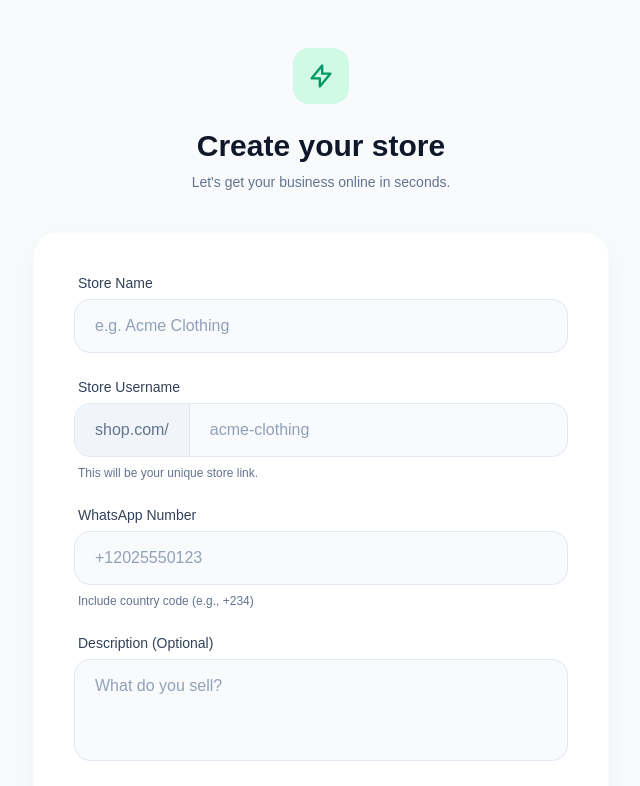
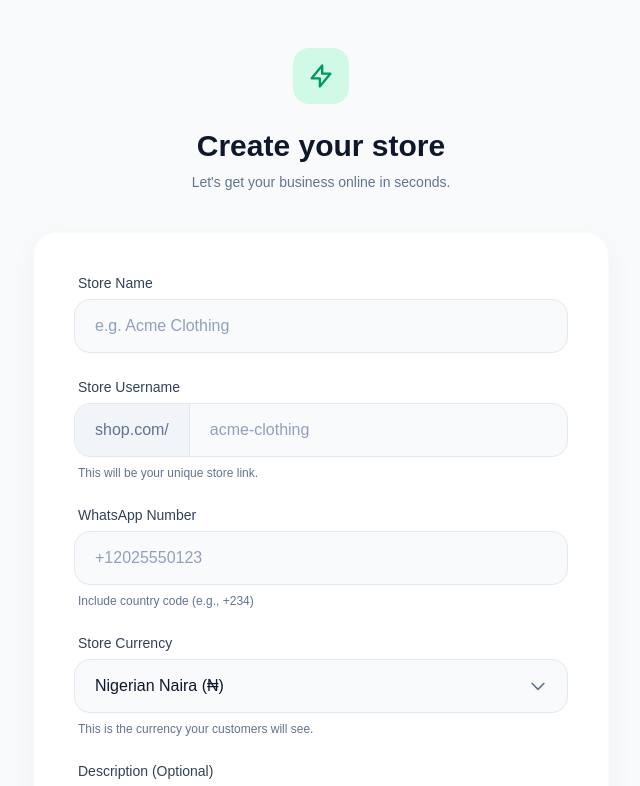
Before and after one commit to ennylearns/product-list, a Next.js app: page /dashboard/setup in a window 1280 px wide. Shown: the top 786 px of the page, without its empty margins (319-959 px from the left). Built offline with nearby package versions, Linux system fonts and the light colour scheme; no server answers.

Commit message:
feat: implement multi-currency support for stores with NGN and USD options

```diff
--- a/app/(protected-dashboard)/dashboard/page.tsx
+++ b/app/(protected-dashboard)/dashboard/page.tsx
@@ -85,6 +85,18 @@ export default async function DashboardPage() {
           </span>
           <div className="absolute inset-0 h-full w-0 bg-emerald-500 transition-all duration-300 ease-out group-hover:w-full z-0"></div>
         </Link>
+        <Link
+          href="/dashboard/settings"
+          className="group relative inline-flex items-center justify-center w-full sm:w-auto px-8 py-5 bg-amber-300 text-slate-900 font-bold uppercase tracking-widest overflow-hidden border-2 border-slate-900 shadow-[6px_6px_0px_0px_#0f172a] hover:shadow-[2px_2px_0px_0px_#0f172a] hover:translate-x-[4px] hover:translate-y-[4px] transition-all"
+        >
+          <span className="relative z-10 flex items-center gap-3">
+            Store Settings
+            <svg xmlns="http://www.w3.org/2000/svg" className="h-5 w-5 group-hover:rotate-90 transition-transform" fill="none" viewBox="0 0 24 24" stroke="currentColor" strokeWidth={3}>
+              <path strokeLinecap="round" strokeLinejoin="round" d="M10.325 4.317c.426-1.756 2.924-1.756 3.35 0a1.724 1.724 0 002.573 1.066c1.543-.94 3.31.826 2.37 2.37a1.724 1.724 0 001.065 2.572c1.756.426 1.756 2.924 0 3.35a1.724 1.724 0 00-1.066 2.573c.94 1.543-.826 3.31-2.37 2.37a1.724 1.724 0 00-2.572 1.065c-.426 1.756-2.924 1.756-3.35 0a1.724 1.724 0 00-2.573-1.066c-1.543.94-3.31-.826-2.37-2.37a1.724 1.724 0 00-1.065-2.572c-1.756-.426-1.756-2.924 0-3.35a1.724 1.724 0 001.066-2.573c-.94-1.543.826-3.31 2.37-2.37.996.608 2.296.07 2.572-1.065z" />
+              <path strokeLinecap="round" strokeLinejoin="round" d="M15 12a3 3 0 11-6 0 3 3 0 016 0z" />
+            </svg>
+          </span>
+        </Link>
         {stats.username && (
           <Link
             href={`/${stats.username}`}
--- a/app/(protected-dashboard)/dashboard/settings/page.tsx
+++ b/app/(protected-dashboard)/dashboard/settings/page.tsx
@@ -28,6 +28,7 @@ export default async function SettingsPage() {
         username: userStore.username,
         whatsappNumber: userStore.whatsappNumber,
         description: userStore.description,
+        currency: userStore.currency as "NGN" | "USD",
       }} />
     </div>
   );
--- a/app/dashboard/setup/page.tsx
+++ b/app/dashboard/setup/page.tsx
@@ -68,6 +68,26 @@ export default function SetupPage() {
           </div>
 
           <div className="sm:col-span-2">
+            <label className="block text-sm font-medium text-slate-700 mb-1.5 ml-1">Store Currency</label>
+            <div className="relative">
+              <select
+                name="currency"
+                required
+                className="w-full bg-slate-50 border border-slate-200 focus:border-emerald-500 focus:ring-4 focus:ring-emerald-500/10 rounded-2xl px-5 py-3.5 text-slate-900 outline-none transition-all appearance-none cursor-pointer"
+                defaultValue="NGN"
+              >
+                <option value="NGN">Nigerian Naira (₦)</option>
+                <option value="USD">US Dollar ($)</option>
+              </select>
+              <div className="pointer-events-none absolute inset-y-0 right-0 flex items-center px-5 text-slate-500">
+                <svg className="w-5 h-5" fill="none" stroke="currentColor" viewBox="0 0 24 24"><path strokeLinecap="round" strokeLinejoin="round" strokeWidth="2" d="M19 9l-7 7-7-7"></path></svg>
+              </div>
+            </div>
+            {state?.errors?.currency && <p className="text-red-500 text-xs mt-1.5 ml-1">{state.errors.currency[0]}</p>}
+            <p className="text-xs text-slate-500 mt-2 ml-1">This is the currency your customers will see.</p>
+          </div>
+
+          <div className="sm:col-span-2">
             <label className="block text-sm font-medium text-slate-700 mb-1.5 ml-1">Description (Optional)</label>
             <textarea
               name="description"
--- a/src/components/store-settings-form.tsx
+++ b/src/components/store-settings-form.tsx
@@ -1,11 +1,12 @@
 'use client';
 
-import { useActionState } from 'react';
+import { useActionState, useState } from 'react';
 import { updateStore } from '@/src/lib/actions/store';
 import { StoreInput } from '@/src/lib/validations/store';
 
 export function StoreSettingsForm({ initialData }: { initialData: StoreInput }) {
   const [state, action, pending] = useActionState(updateStore, undefined);
+  const [selectedCurrency, setSelectedCurrency] = useState(initialData.currency || 'NGN');
 
   return (
     <form action={action} className="bg-white p-8 rounded-3xl shadow-sm border border-slate-200 space-y-6 max-w-2xl">
@@ -77,6 +78,34 @@ export function StoreSettingsForm({ initialData }: { initialData: StoreInput })
         )}
       </div>
 
+      <div>
+        <label className="block text-sm font-medium text-slate-700 mb-1.5 ml-1">Store Currency</label>
+        <select
+          name="currency"
+          value={selectedCurrency}
+          onChange={(e) => setSelectedCurrency(e.target.value as 'NGN' | 'USD')}
+          className="w-full bg-slate-50 border border-slate-200 focus:border-emerald-500 focus:ring-4 focus:ring-emerald-500/10 rounded-2xl px-5 py-3 text-slate-900 outline-none transition-all appearance-none cursor-pointer"
+        >
+          <option value="NGN">Nigerian Naira (₦)</option>
+          <option value="USD">US Dollar ($)</option>
+        </select>
+        {state?.errors?.currency && (
+          <p className="text-red-500 text-xs mt-1.5 ml-1">{state.errors.currency[0]}</p>
+        )}
+
+        {selectedCurrency !== initialData.currency && (
+          <div className="mt-3 p-4 rounded-xl text-sm bg-amber-50 text-amber-800 border border-amber-200 shadow-sm flex items-start gap-3">
+            <svg xmlns="http://www.w3.org/2000/svg" className="h-5 w-5 text-amber-500 shrink-0 mt-0.5" viewBox="0 0 20 20" fill="currentColor">
+              <path fillRule="evenodd" d="M8.257 3.099c.765-1.36 2.722-1.36 3.486 0l5.58 9.92c.75 1.334-.213 2.98-1.742-2.98H4.42c-1.53 0-2.493-1.646-1.743-2.98l5.58-9.92zM11 13a1 1 0 11-2 0 1 1 0 012 0zm-1-8a1 1 0 00-1 1v3a1 1 0 002 0V6a1 1 0 00-1-1z" clipRule="evenodd" />
+            </svg>
+            <div>
+              <strong className="font-semibold block mb-1">Warning: No Automatic Conversion</strong>
+              Changing your store currency will NOT automatically convert your existing product prices. Your product prices will remain at their current numerical values but will be displayed in the new currency.
+            </div>
+          </div>
+        )}
+      </div>
+
       <div className="pt-2">
         <button
           disabled={pending}
--- a/src/db/schema.ts
+++ b/src/db/schema.ts
@@ -18,6 +18,7 @@ export const stores = pgTable('stores', {
   username: text('username').notNull().unique(),
   whatsappNumber: text('whatsappNumber').notNull(),
   description: text('description'),
+  currency: text('currency').notNull().default('NGN'),
   createdAt: timestamp('createdAt').notNull().defaultNow(),
   updatedAt: timestamp('updatedAt').notNull().defaultNow(),
 });
--- a/src/lib/actions/store.ts
+++ b/src/lib/actions/store.ts
@@ -19,6 +19,7 @@ export async function setupStore(prevState: any, formData: FormData) {
     username: formData.get('username') as string,
     whatsappNumber: formData.get('whatsappNumber') as string,
     description: formData.get('description') as string,
+    currency: formData.get('currency') as string,
   };
 
   const validatedFields = storeSchema.safeParse(rawData);
@@ -58,6 +59,7 @@ export async function setupStore(prevState: any, formData: FormData) {
       username: validatedFields.data.username,
       whatsappNumber: validatedFields.data.whatsappNumber,
       description: validatedFields.data.description || null,
+      currency: validatedFields.data.currency,
     });
   } catch (error) {
     console.error('Error creating store:', error);
@@ -78,6 +80,7 @@ export async function updateStore(prevState: any, formData: FormData) {
     username: formData.get('username') as string,
     whatsappNumber: formData.get('whatsappNumber') as string,
     description: formData.get('description') as string,
+    currency: formData.get('currency') as string,
   };
 
   const validatedFields = storeSchema.safeParse(rawData);
@@ -120,6 +123,7 @@ export async function updateStore(prevState: any, formData: FormData) {
         username: validatedFields.data.username,
         whatsappNumber: validatedFields.data.whatsappNumber,
         description: validatedFields.data.description || null,
+        currency: validatedFields.data.currency,
         updatedAt: new Date(),
       })
       .where(eq(stores.id, currentStore.id));
--- a/src/lib/core/seller-catalog.ts
+++ b/src/lib/core/seller-catalog.ts
@@ -9,7 +9,7 @@ import { del } from '@vercel/blob';
 export type ValidatedProductData = z.infer<typeof productSchema>;
 
 export class SellerCatalog {
-  constructor(public readonly storeId: number) {}
+  constructor(public readonly storeId: number, public readonly currency: string = 'NGN') {}
 
   static async fromSession(): Promise<SellerCatalog | null> {
     const session = await verifySession();
@@ -25,7 +25,7 @@ export class SellerCatalog {
       return null;
     }
 
-    return new SellerCatalog(currentStore.id);
+    return new SellerCatalog(currentStore.id, currentStore.currency);
   }
 
   async createProduct(data: ValidatedProductData) {
--- a/src/lib/validations/store.ts
+++ b/src/lib/validations/store.ts
@@ -11,6 +11,7 @@ export const storeSchema = z.object({
     .string()
     .regex(/^\+[1-9]\d{1,14}$/, 'WhatsApp number must be in valid international E.164 format (e.g., +234...)'),
   description: z.string().max(500, 'Description is too long').optional().nullable(),
+  currency: z.enum(['NGN', 'USD']).default('NGN'),
 });
 
 export type StoreInput = z.infer<typeof storeSchema>;
```
Also changed, not shown: 4 other files (tests, documents, lock files or other folders).
